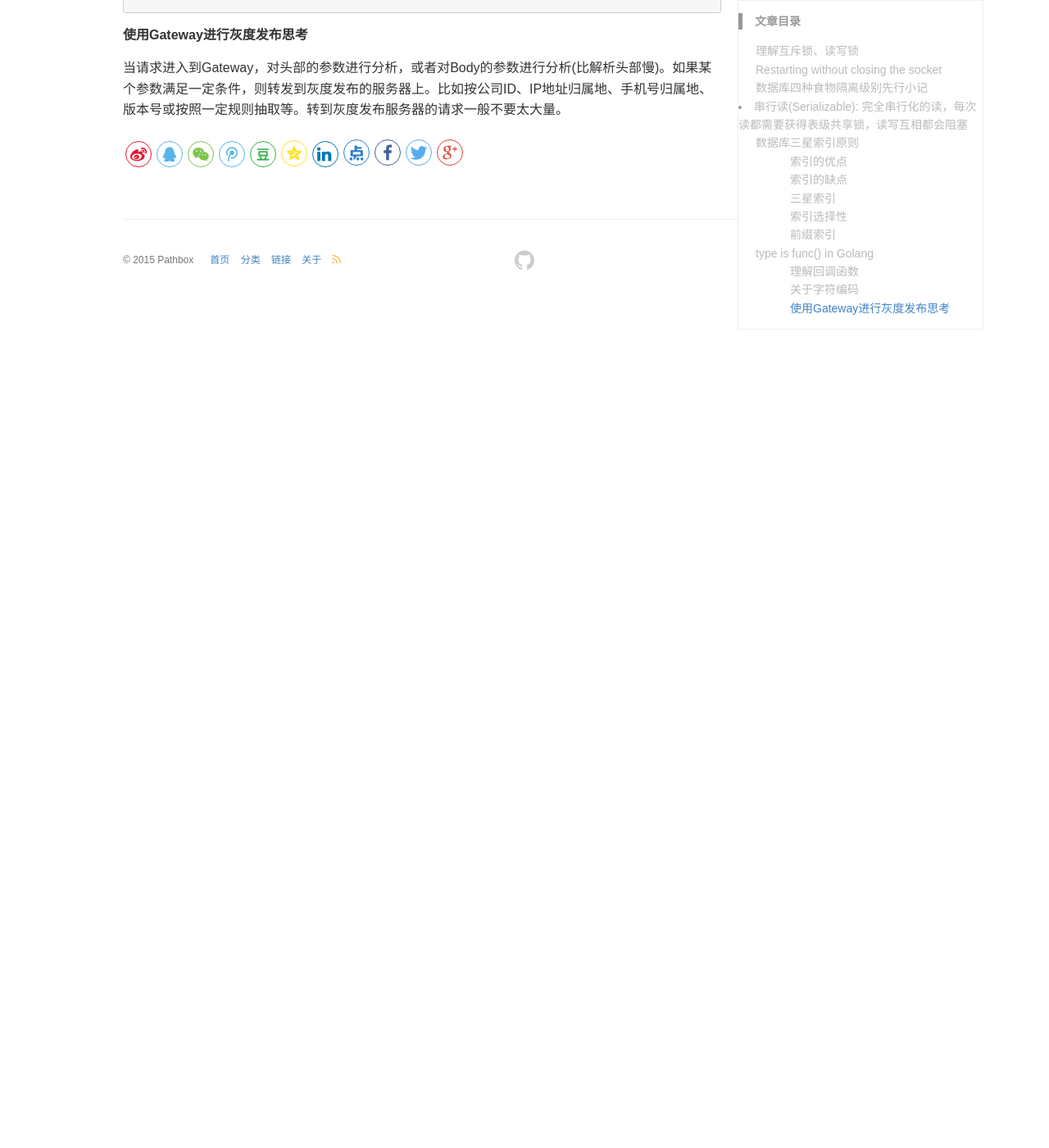
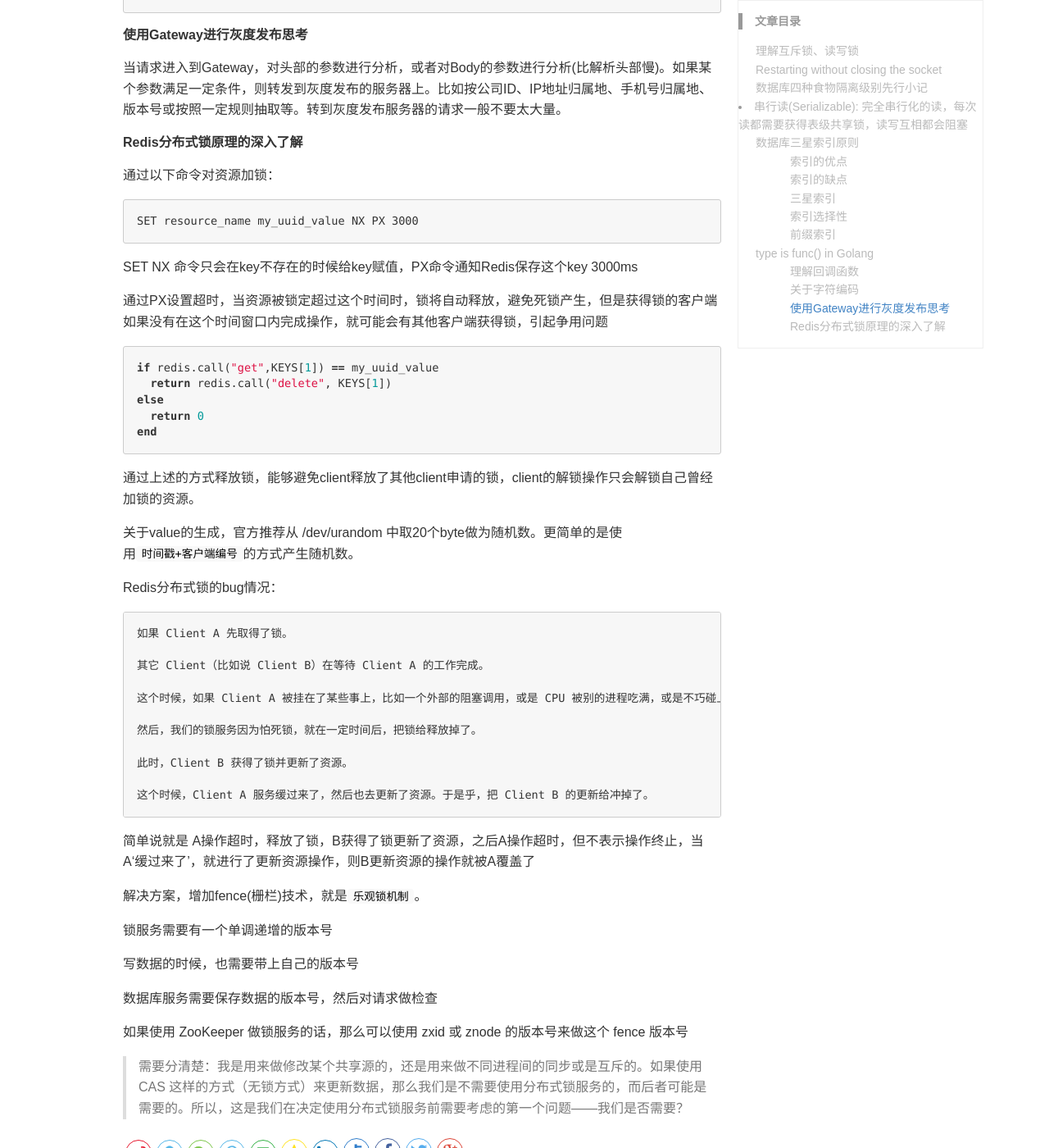
Before and after one commit to pathbox/pathbox.github.io, a Jekyll site: the page built from _posts/2018-05-01-work-summary-in-Udesk-fifteen.md, in a window 1280 px wide and 1400 px high, scrolled down 4206 px. Shown: the whole window at 82% size. Built offline with Jekyll 4.4.1, drawn with Linux system fonts in a browser that asks for light colours; before the commit the page ends 4572 px from its top, so only the background shows below that.

Commit message:
Redis分布式锁原理的深入了解

````diff
--- a/_posts/2018-05-01-work-summary-in-Udesk-fifteen.md
+++ b/_posts/2018-05-01-work-summary-in-Udesk-fifteen.md
@@ -167,3 +167,57 @@ fmt.Println("Byte len", len(str))            // 15
 ##### 使用Gateway进行灰度发布思考
 
 当请求进入到Gateway，对头部的参数进行分析，或者对Body的参数进行分析(比解析头部慢)。如果某个参数满足一定条件，则转发到灰度发布的服务器上。比如按公司ID、IP地址归属地、手机号归属地、版本号或按照一定规则抽取等。转到灰度发布服务器的请求一般不要太大量。
+
+##### Redis分布式锁原理的深入了解
+
+通过以下命令对资源加锁：
+
+```
+SET resource_name my_uuid_value NX PX 3000
+```
+
+SET NX 命令只会在key不存在的时候给key赋值，PX命令通知Redis保存这个key 3000ms
+
+通过PX设置超时，当资源被锁定超过这个时间时，锁将自动释放，避免死锁产生，但是获得锁的客户端如果没有在这个时间窗口内完成操作，就可能会有其他客户端获得锁，引起争用问题
+
+```lua
+if redis.call("get",KEYS[1]) == my_uuid_value
+  return redis.call("delete", KEYS[1])
+else
+  return 0
+end
+```
+
+通过上述的方式释放锁，能够避免client释放了其他client申请的锁，client的解锁操作只会解锁自己曾经加锁的资源。
+
+关于value的生成，官方推荐从 /dev/urandom 中取20个byte做为随机数。更简单的是使用`时间戳+客户端编号`的方式产生随机数。
+
+Redis分布式锁的bug情况：
+
+```
+如果 Client A 先取得了锁。
+
+其它 Client（比如说 Client B）在等待 Client A 的工作完成。
+
+这个时候，如果 Client A 被挂在了某些事上，比如一个外部的阻塞调用，或是 CPU 被别的进程吃满，或是不巧碰上了 Full GC，导致 Client A 花了超过平时几倍的时间。
+
+然后，我们的锁服务因为怕死锁，就在一定时间后，把锁给释放掉了。
+
+此时，Client B 获得了锁并更新了资源。
+
+这个时候，Client A 服务缓过来了，然后也去更新了资源。于是乎，把 Client B 的更新给冲掉了。
+```
+
+简单说就是 A操作超时，释放了锁，B获得了锁更新了资源，之后A操作超时，但不表示操作终止，当A‘缓过来了’，就进行了更新资源操作，则B更新资源的操作就被A覆盖了
+
+解决方案，增加fence(栅栏)技术，就是`乐观锁机制`。
+
+锁服务需要有一个单调递增的版本号
+
+写数据的时候，也需要带上自己的版本号
+
+数据库服务需要保存数据的版本号，然后对请求做检查
+
+如果使用 ZooKeeper 做锁服务的话，那么可以使用 zxid 或 znode 的版本号来做这个 fence 版本号
+
+>需要分清楚：我是用来做修改某个共享源的，还是用来做不同进程间的同步或是互斥的。如果使用 CAS 这样的方式（无锁方式）来更新数据，那么我们是不需要使用分布式锁服务的，而后者可能是需要的。所以，这是我们在决定使用分布式锁服务前需要考虑的第一个问题——我们是否需要？
````
